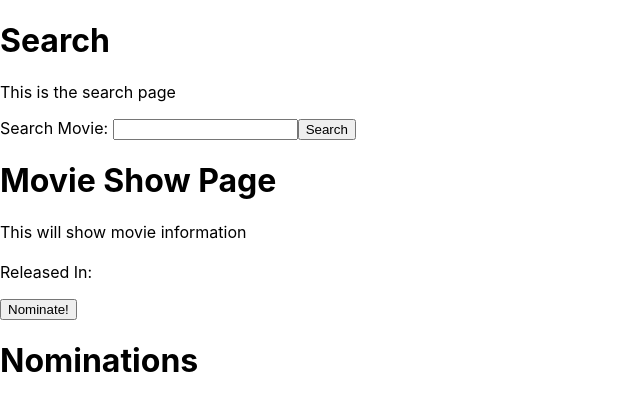
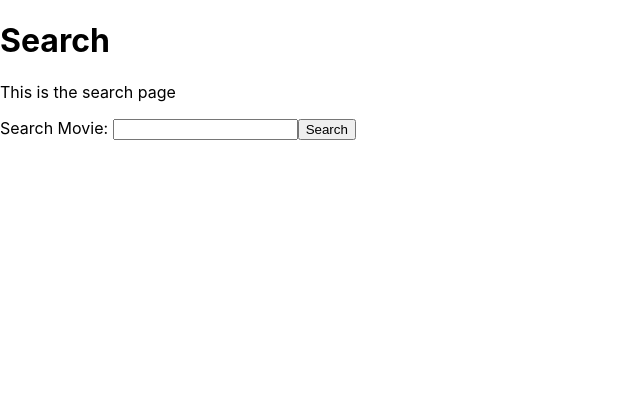
Before and after one commit to lucassherwin/the-shoppies, a React (Create React App) app: page / in a window 1280 px wide. Shown: the top 410 px of the page, without its empty margins (0-640 px from the left). Built offline with nearby package versions, Linux system fonts and the light colour scheme.

Commit message:
added disabling button if movie is already in nominations

```diff
--- a/src/App.js
+++ b/src/App.js
@@ -1,77 +1,94 @@
 import React, { Component } from 'react';
-import './App.css';
-// import Search from './components/Search.js';
-// import MovieShowPage from './components/MovieShowPage.js';
-// import Nominations from './components/Nominations.js';
-// import axios from 'axios';
-import Homepage from './components/Homepage';
+import Search from './components/Search.js';
+import MovieShowPage from './components/MovieShowPage.js';
+// import Nominations from './Nominations.js';
+import axios from 'axios';
+import Nominations from './components/Nominations.js';
 
-class App extends Component {
-  // state = {
-  //   searchTerm: '',
-  //   title: '',
-  //   releaseYear: null,
-  //   plot: null,
-  //   imdbID: null,
-  //   // nominations: [] //max of 5
-  // }
+export class App extends Component {
+    state = {
+        currentMovie: {
+            searchTerm: '',
+            title: '',
+            releaseYear: null,
+            plot: null,
+            imdbID: null
+        },
+        searchTerm: '',
+        nominations: [] //max of 5
+    }
 
-  // handleSearch = (searchInput) => {
-  //   console.log('searching');
-  //   console.log(searchInput);
+    handleSearch = (searchInput) => {
+        console.log('searching');
+        console.log(searchInput);
 
-  //   let searchTerm = searchInput.toLowerCase().split(' ').join('+');
-  //   console.log(searchTerm);
+        let searchTerm = searchInput.toLowerCase().split(' ').join('+');
 
-  //   //axios request
-  //   axios.get(`http://www.omdbapi.com/?apikey=${process.env.REACT_APP_OMDB_API_KEY}&t=${searchTerm}`)
-  //   .then(res => {
-  //     this.setState({title: res.data['Title']})
-  //     this.setState({releaseYear: res.data['Year']})
-  //     this.setState({plot: res.data['Plot']})
-  //     this.setState({imdbID: res.data['imdbID']})
+        //axios request
+        axios.get(`http://www.omdbapi.com/?apikey=${process.env.REACT_APP_OMDB_API_KEY}&t=${searchTerm}`)
+        .then(res => {
+            this.setState({currentMovie: {...this.state.currentMovie, title: res.data['Title']}})
+            this.setState({currentMovie: {...this.state.currentMovie, releaseYear: res.data['Year']}})
+            this.setState({currentMovie: {...this.state.currentMovie, plot: res.data['Plot']}})
+            this.setState({currentMovie: {...this.state.currentMovie, imdbID: res.data['imdbID']}})
 
-  //     console.log(res.data)
-  //   })
-  // }
+            console.log(res.data)
+        })
+    }
 
-  // nominate = () => {
-  //   let movieObj = {
-  //     title: this.state.title,
-  //     releaseYear: this.state.releaseYear,
-  //     imdbID: this.state.imdbID
-  //   };
-  //   console.log(movieObj);
-  //   if(this.state.nominations.length === 5)
-  //   {
-  //     alert('You have selected 5 nominations!');
-  //     console.log(this.state.nominations);
-  //   }
-  //   else
-  //   {
-  //     this.state.nominations.push(movieObj);
-  //     console.log(this.state.nominations);
-  //   }
-  // }
+    nominate = () => {
+        // let movieObj = {
+        //     title: this.state.currentMovie.title,
+        //     releaseYear: this.state.currentMovie.releaseYear,
+        //     imdbID: this.state.currentMovie.imdbID
+        // };
+        // console.log(movieObj);
+        let currentTitle = this.state.currentMovie.title;
+        console.log(currentTitle); //title to be push into nominations
+        if(this.state.nominations.length === 5)
+        {
+            alert('You have selected 5 nominations!');
+            console.log(this.state.nominations);
+        }
+        else
+        {
+            this.state.nominations.push(currentTitle); //only save the title not the whole object
+            //this will make disabling the button easier -> dont need the object at any point
+            console.log(this.state.nominations);
+
+            //reset current movie in state
+            this.setState({currentMovie: {...this.state.currentMovie, title: ''}})
+            this.setState({currentMovie: {...this.state.currentMovie, releaseYear: null}})
+            this.setState({currentMovie: {...this.state.currentMovie, plot: ''}})
+            this.setState({currentMovie: {...this.state.currentMovie, imdbID: null}})
+        }
+    }
+
+    removeNomination = (title) => {
+        //filter out movie from nominations in state
+        console.log('remove');
+        // .filter returns an array
+        // set that new array = to nominations in state
+        // for all the movies that do not have the same title
+
+        console.log(title);
+        this.setState({nominations: this.state.nominations.filter(movie => movie.title !== title)})
+
+        //reset currentMovie in state
+        this.setState({currentMovie: {...this.state.currentMovie, title: ''}})
+        this.setState({currentMovie: {...this.state.currentMovie, releaseYear: null}})
+        this.setState({currentMovie: {...this.state.currentMovie, plot: ''}})
+        this.setState({currentMovie: {...this.state.currentMovie, imdbID: null}})
+    }
 
     render() {
-    // let {title, releaseYear, plot} = this.state;
-    // const nominations = this.state.nominations;
-    // const listItems = nominations.map((movie) =>
-    //     <li key={movie.imdbID}>{movie.title}</li>
-    // );
         return (
             <div>
-      <Homepage />
-        {/* <Homepage searchTerm={this.state.searchTerm} handleSearch={this.handleSearch} title={title}
-        releaseYear={releaseYear} plot={plot} nominate={this.nominate}  /> */}
-        {/* <Search searchTerm={this.state.searchTerm} handleSearch={this.handleSearch} />
-        <MovieShowPage title={title} releaseYear={releaseYear} plot={plot} nominate={this.nominate} /> */}
-        {/* <Nominations nominations={this.state.nominations} /> */}
+                <Search searchTerm={this.state.searchTerm} handleSearch={this.handleSearch} />
 
-        {/* <ul>
-          {listItems}
-        </ul> */}
+                {this.state.currentMovie.title === '' ? null : <MovieShowPage currentMovie={this.state.currentMovie} nominate={this.nominate} nominations={this.state.nominations} />}
+
+                {this.state.nominations.length === 0 ? null : <Nominations nominations={this.state.nominations} removeNomination={this.removeNomination} />}
             </div>
         )
     }
--- a/src/components/Homepage.js
+++ /dev/null
@@ -1,93 +0,0 @@
-import React, { Component } from 'react';
-import Search from './Search.js';
-import MovieShowPage from './MovieShowPage.js';
-// import Nominations from './Nominations.js';
-import axios from 'axios';
-import Nominations from './Nominations.js';
-
-export class Homepage extends Component {
-    state = {
-        currentMovie: {
-            searchTerm: '',
-            title: '',
-            releaseYear: null,
-            plot: null,
-            imdbID: null
-        },
-        searchTerm: '',
-        nominations: [] //max of 5
-    }
-
-    handleSearch = (searchInput) => {
-        console.log('searching');
-        console.log(searchInput);
-
-        let searchTerm = searchInput.toLowerCase().split(' ').join('+');
-        console.log(searchTerm);
-
-        //axios request
-        axios.get(`http://www.omdbapi.com/?apikey=${process.env.REACT_APP_OMDB_API_KEY}&t=${searchTerm}`)
-        .then(res => {
-            this.setState({currentMovie: {...this.state.currentMovie, title: res.data['Title']}})
-            this.setState({currentMovie: {...this.state.currentMovie, releaseYear: res.data['Year']}})
-            this.setState({currentMovie: {...this.state.currentMovie, plot: res.data['Plot']}})
-            this.setState({currentMovie: {...this.state.currentMovie, imdbID: res.data['imdbID']}})
-
-            console.log(res.data)
-        })
-    }
-
-    nominate = () => {
-        let movieObj = {
-            title: this.state.currentMovie.title,
-            releaseYear: this.state.currentMovie.releaseYear,
-            imdbID: this.state.currentMovie.imdbID
-        };
-        console.log(movieObj);
-        if(this.state.nominations.length === 5)
-        {
-            alert('You have selected 5 nominations!');
-            console.log(this.state.nominations);
-        }
-        else
-        {
-            this.state.nominations.push(movieObj);
-            console.log(this.state.nominations);
-
-            this.setState({currentMovie: {...this.state.currentMovie, title: ''}})
-            this.setState({currentMovie: {...this.state.currentMovie, releaseYear: null}})
-            this.setState({currentMovie: {...this.state.currentMovie, plot: ''}})
-            this.setState({currentMovie: {...this.state.currentMovie, imdbID: null}})
-        }
-    }
-
-    removeNomination = (title) => {
-        //filter out movie from nominations in state
-        console.log('remove');
-        // .filter returns an array
-        // set that new array = to nominations in state
-        // for all the movies that do not have the same title
-
-        console.log(title);
-        this.setState({nominations: this.state.nominations.filter(movie => movie.title !== title)})
-
-        this.setState({currentMovie: {...this.state.currentMovie, title: ''}})
-        this.setState({currentMovie: {...this.state.currentMovie, releaseYear: null}})
-        this.setState({currentMovie: {...this.state.currentMovie, plot: ''}})
-        this.setState({currentMovie: {...this.state.currentMovie, imdbID: null}})
-    }
-
-    render() {
-        return (
-            <div>
-                <Search searchTerm={this.state.searchTerm} handleSearch={this.handleSearch} />
-
-                <MovieShowPage currentMovie={this.state.currentMovie} nominate={this.nominate} />
-
-                <Nominations nominations={this.state.nominations} removeNomination={this.removeNomination} />
-            </div>
-        )
-    }
-}
-
-export default Homepage
--- a/src/components/MovieShowPage.js
+++ b/src/components/MovieShowPage.js
@@ -3,13 +3,11 @@ import React from 'react'
 export default function MovieShowPage(props) {
     return (
         <div>
-            <h1>Movie Show Page</h1>
-            <p>This will show movie information</p>
             <h2>{props.currentMovie.title}</h2>
             <p>Released In: {props.currentMovie.releaseYear}</p>
             <p>{props.currentMovie.plot}</p>
-
-            <button onClick={props.nominate}>Nominate!</button>
+            <button onClick={props.nominate} disabled={props.nominations.includes(props.currentMovie.title)}>Nominate!</button>
+            {console.log(props.nominations.includes(props.currentMovie.title))}
         </div>
     )
 }
--- a/src/components/Nominations.js
+++ b/src/components/Nominations.js
@@ -5,8 +5,8 @@ export default function Nominations(props) {
         <div>
             <h1>Nominations</h1>
             <ul>
-                {props.nominations.map((movie) => (
-                    <li key={movie.imdbID}>{movie.title} <button onClick={() => props.removeNomination(movie.title)}>Remove</button></li>
+                {props.nominations.map((movie, index) => (
+                    <li key={index}>{movie} <button onClick={() => props.removeNomination(movie)}>Remove</button></li>
                 ))}
             </ul>
         </div>
```
Lines whose indentation alone changed are shown as unchanged.
